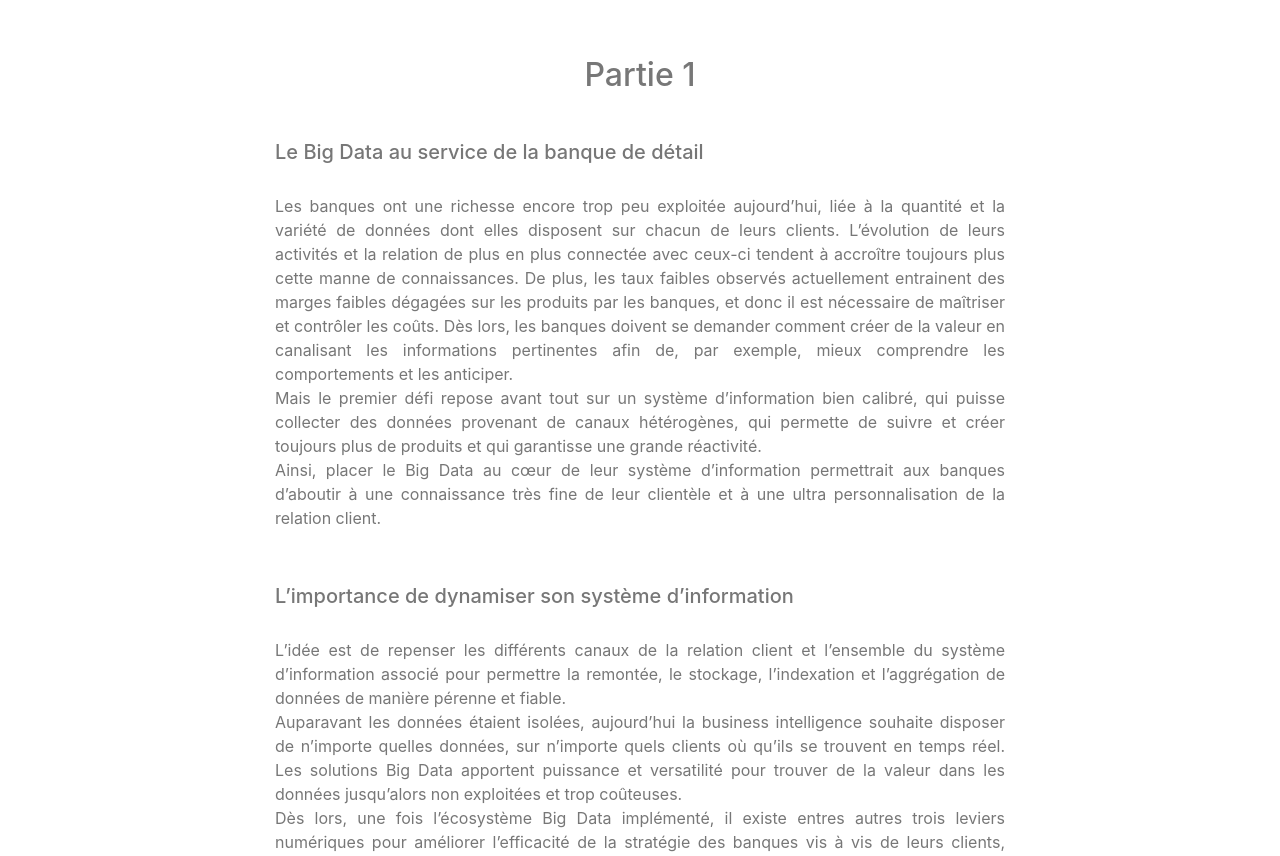
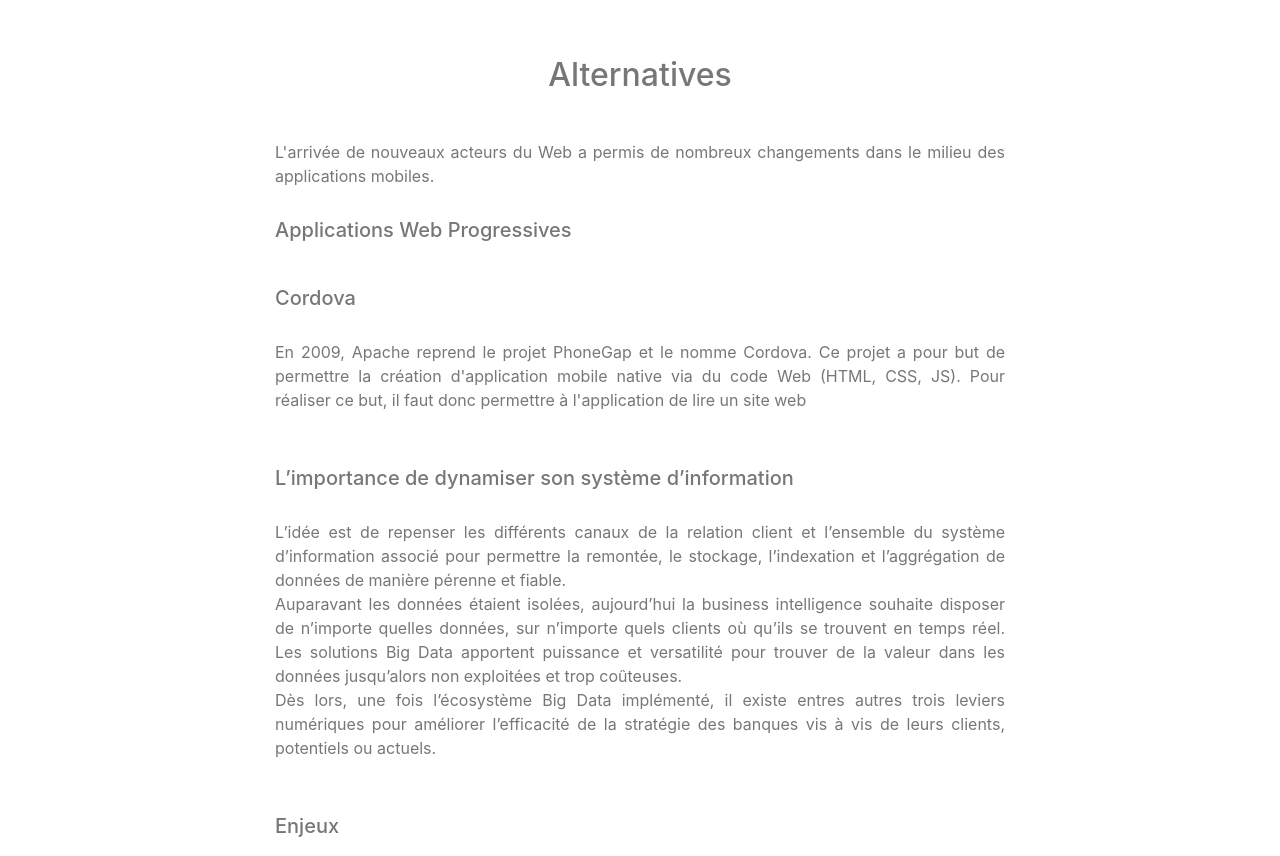
Before and after one commit to LouisKraemer/veille-technologique, a plain HTML site: page docs/index.html in a window 1280 px wide. Shown: the part 2267-3123 px from the top of the page. Drawn offline with nearby package versions, Linux system fonts and the light colour scheme.

Commit message:
Plan & part one begin

```diff
--- a/docs/index.html
+++ b/docs/index.html
@@ -18,9 +18,9 @@
     <div class="navbar-perso coloured">
 
         <div><a href='#intro' class="navbar-tile" id="introTile">Introduction</a></div>
-        <div><a href='#partOne' class="navbar-tile" id="partOneTile">Partie 1</a></div>
-        <div><a href='#partTwo' class="navbar-tile" id="partTwoTile">Partie 2</a></div>
-        <div><a href='#partThree' class="navbar-tile" id="partThreeTile">Partie 3</a></div>
+        <div><a href='#partOne' class="navbar-tile" id="partOneTile">Nouveaux acteurs</a></div>
+        <div><a href='#partTwo' class="navbar-tile" id="partTwoTile">Applications hybrides</a></div>
+        <div><a href='#partThree' class="navbar-tile" id="partThreeTile">Comparaison</a></div>
         <div><a href="#conclusion" class="navbar-tile" id="conclusionTile">Conclusion</a></div>
 
     </div>
@@ -79,18 +79,35 @@
 
             <div class="col-12 col-md-10 offset-md-1 col-lg-8 offset-lg-2 mb-4" style="text-align: center;">
 
-                <h2>Partie 1</h2>
+                <h2>Alternatives</h2>
 
             </div>
 
             <div class="col-12 col-md-10 offset-md-1 col-lg-8 offset-lg-2">
 
-                <h3>Le Big Data au service de la banque de détail</h3>
+                <p>
+                    L'arrivée de nouveaux acteurs du Web a permis de nombreux changements dans le milieu des applications mobiles.
+                </p>
+
+            </div>
+
+            <div class="col-12 col-md-10 offset-md-1 col-lg-8 offset-lg-2">
+
+                <h3>Applications Web Progressives</h3>
 
                 <p>
-                    Les banques ont une richesse encore trop peu exploitée aujourd’hui, liée à la quantité et la variété de données dont elles disposent sur chacun de leurs clients. L’évolution de leurs activités et la relation de plus en plus connectée avec ceux-ci tendent à accroître toujours plus cette manne de connaissances. De plus, les taux faibles observés actuellement entrainent des marges faibles dégagées sur les produits par les banques, et donc il est nécessaire de maîtriser et contrôler les coûts. Dès lors, les banques doivent se demander comment créer de la valeur en canalisant les informations pertinentes afin de, par exemple, mieux comprendre les comportements et les anticiper.
-                    <br> Mais le premier défi repose avant tout sur un système d’information bien calibré, qui puisse collecter des données provenant de canaux hétérogènes, qui permette de suivre et créer toujours plus de produits et qui garantisse une grande réactivité.
-                    <br> Ainsi, placer le Big Data au cœur de leur système d’information permettrait aux banques d’aboutir à une connaissance très fine de leur clientèle et à une ultra personnalisation de la relation client.
+
+                </p>
+
+
+            </div>
+
+            <div class="col-12 col-md-10 offset-md-1 col-lg-8 offset-lg-2">
+
+                <h3>Cordova</h3>
+
+                <p>
+                    En 2009, Apache reprend le projet PhoneGap et le nomme Cordova. Ce projet a pour but de permettre la création d'application mobile native via du code Web (HTML, CSS, JS). Pour réaliser ce but, il faut donc permettre à l'application de lire un site web
                 </p>
 
 
```
Also changed, not shown: docs/assets/big-data-background-2-min.jpg.
